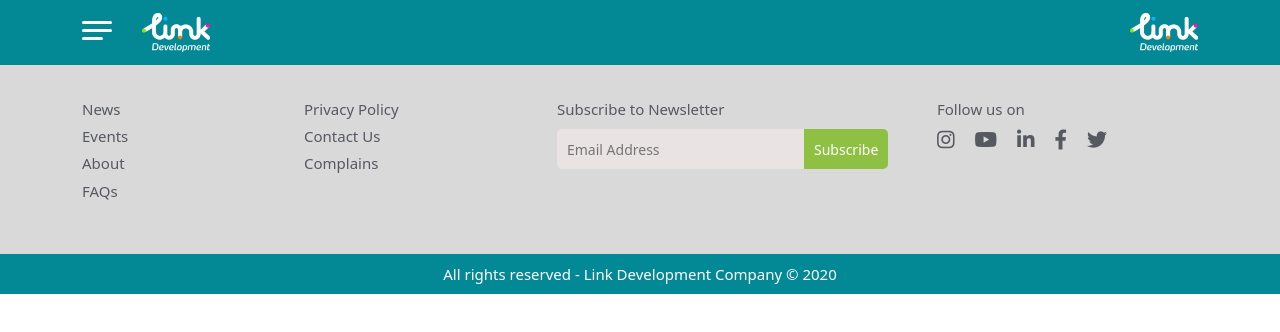
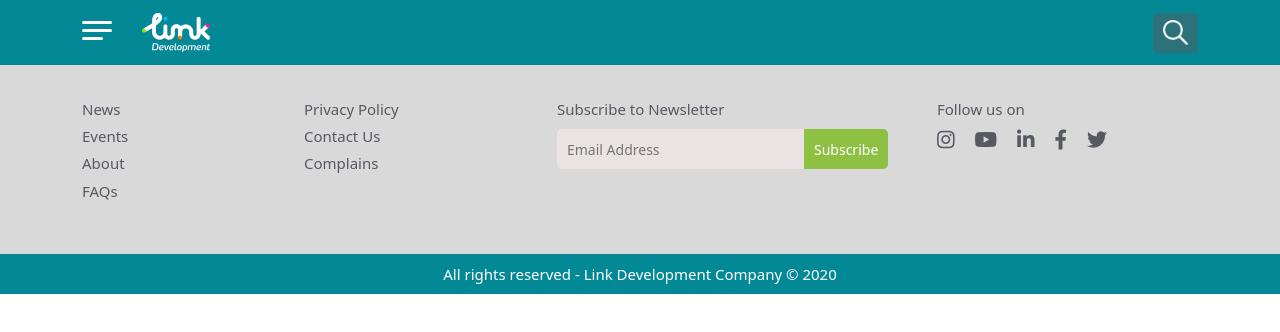
Before and after one commit to hussienkamalelden/linktask, a React (Create React App) app: page / in a window 1280 px wide. Shown: the top 332 px of the page. Built offline with nearby package versions, Linux system fonts and the light colour scheme.

Commit message:
finished third phase in navbar (main search bar)

```diff
--- a/src/shared_components/footer_component/footer.jsx
+++ b/src/shared_components/footer_component/footer.jsx
@@ -28,7 +28,7 @@ class Footer extends Component {
                                 <section className="cols col3 col-lg-4 col-12">
                                     <span className="subscribe-title titles">Subscribe to Newsletter</span>
                                     <form className="subscribe-box">
-                                        <input className="email inputs" type="email" name="email" placeholder="Email Address" />
+                                        <input className="email inputs" type="email" name="email" placeholder="Email Address" required />
                                         <input className="submit inputs" type="submit" value="Subscribe" />
                                     </form>
                                 </section>
--- a/src/shared_components/navbar_component/navbar.jsx
+++ b/src/shared_components/navbar_component/navbar.jsx
@@ -12,6 +12,13 @@ class Navbar extends Component {
         let dropdown = document.querySelector('.dropdown-slide')
         menu.classList.toggle('open');
         dropdown.classList.toggle('dropdown-tog');
+    }
+    // onclick Expand Main Search Bar ..
+    expandSearch = () => {
+        document.querySelector(".search").style.visibility = "visible";
+        document.querySelector(".search").style.width = "85%";
+        document.querySelector(".submit-overlay").style.display = "none";
+        document.querySelector(".submit").style.backgroundColor = "#2d717b";
     }
     render() {
         return (
@@ -31,9 +38,13 @@ class Navbar extends Component {
                                     </a>
                                 </section>
                                 <section className="nav-right">
-                                    <a className="main-logo" href="#">
-                                        <img src={logo} alt="link development logo" />
-                                    </a>
+                                    {/* Start Search Section */}
+                                    <form className="main-search-box">
+                                        <div className="submit-overlay" onClick={this.expandSearch}></div>
+                                        <input className="submit inputs" type="submit" value="" />
+                                        <input className="search inputs" type="search" name="search" placeholder="Search" required />
+                                    </form>
+                                    {/* End Search Section */}
                                 </section>
                             </div>
                             <section className="dropdown-slide">
@@ -73,7 +84,7 @@ class Navbar extends Component {
                                     {/* End Top Section */}
                                     {/* Start Search Section */}
                                     <form className="search-box">
-                                        <input className="search inputs" type="search" name="search" placeholder="Search" />
+                                        <input className="search inputs" type="search" name="search" placeholder="Search" required />
                                         <input className="submit inputs" type="submit" value="" />
                                     </form>
                                     {/* End Search Section */}
--- a/src/shared_components/navbar_component/navbar_style.scss
+++ b/src/shared_components/navbar_component/navbar_style.scss
@@ -1,5 +1,6 @@
 @import "../../assets/styles/placeholders.scss";
-@import "./menu-icon.css";
+@import "./menu_icon.css";
+@import "./search_bar.scss";
 
 .nav-holder {
     position: relative;
@@ -186,6 +187,13 @@
 @include media-breakpoint-down(md) {
     .nav-holder {
         .navbar {
+            .holder {
+                .nav-right {
+                    .main-search-box {
+                        display: none;
+                    }
+                }
+            }
             .dropdown-slide {
                 .dropdown-right {
                     width: 200px;
--- /dev/null
+++ b/src/shared_components/navbar_component/search_bar.scss
@@ -0,0 +1,51 @@
+// Start Search Box//
+.main-search-box {
+	@include flex(start, start, row, nowrap);
+	position: relative;
+	width: 300px;
+	direction: rtl;
+	.inputs {
+		border: none;
+		outline: none;
+		height: 40px;
+		font-size: 14px;
+	}
+	.search {
+		direction: ltr;
+		padding: 5px 10px;
+		background-color: $tenthColor;
+		border-radius: 5px 0 0 5px;
+		visibility: hidden;
+		width: 0%;
+		color: white;
+		transition: $transition-200ms;
+	}
+	::placeholder {
+		color: $whiteColor;
+		opacity: 0.5;
+	}
+	.submit,
+	.submit-overlay {
+		background-color: transparent;
+		border-radius: 0 5px 5px 0;
+		transition: $transition-200ms;
+		background-image: url("../../assets/images/search.png");
+		background-position: 50%;
+		background-repeat: no-repeat;
+		background-size: 25px 25px;
+		width: 15%;
+		&:hover {
+			background-color: $firstColorHover !important;
+		}
+	}
+	.submit-overlay {
+		background-color: $tenthColor;
+		position: absolute;
+		border-radius: 5px;
+		height: 40px;
+		cursor: pointer;
+		top: 0;
+		right: 0;
+	}
+}
+// End Search Box//
```
Also changed, not shown: src/shared_components/navbar_component/menu_icon.css (renamed from src/shared_components/navbar_component/menu-icon.css).
